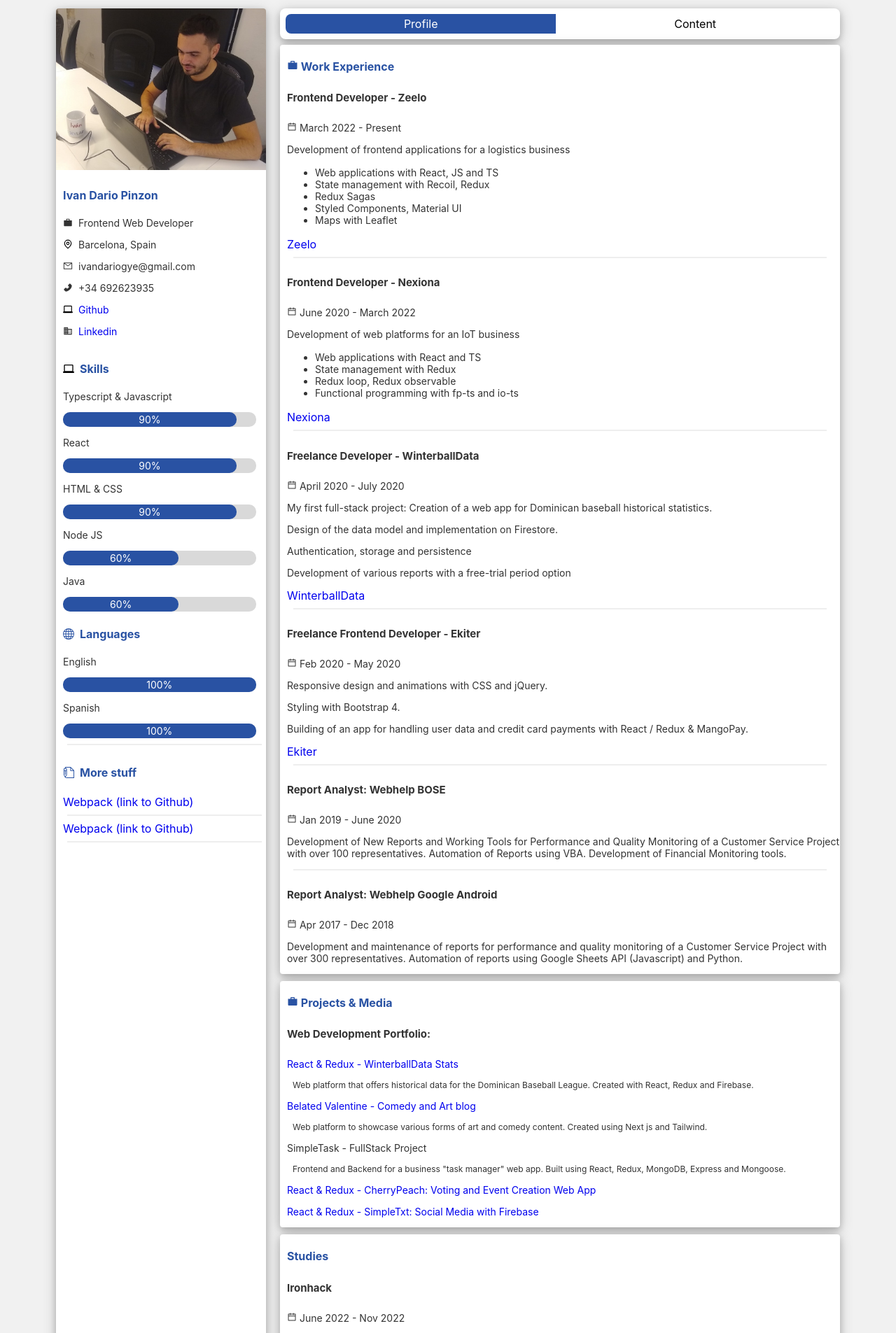
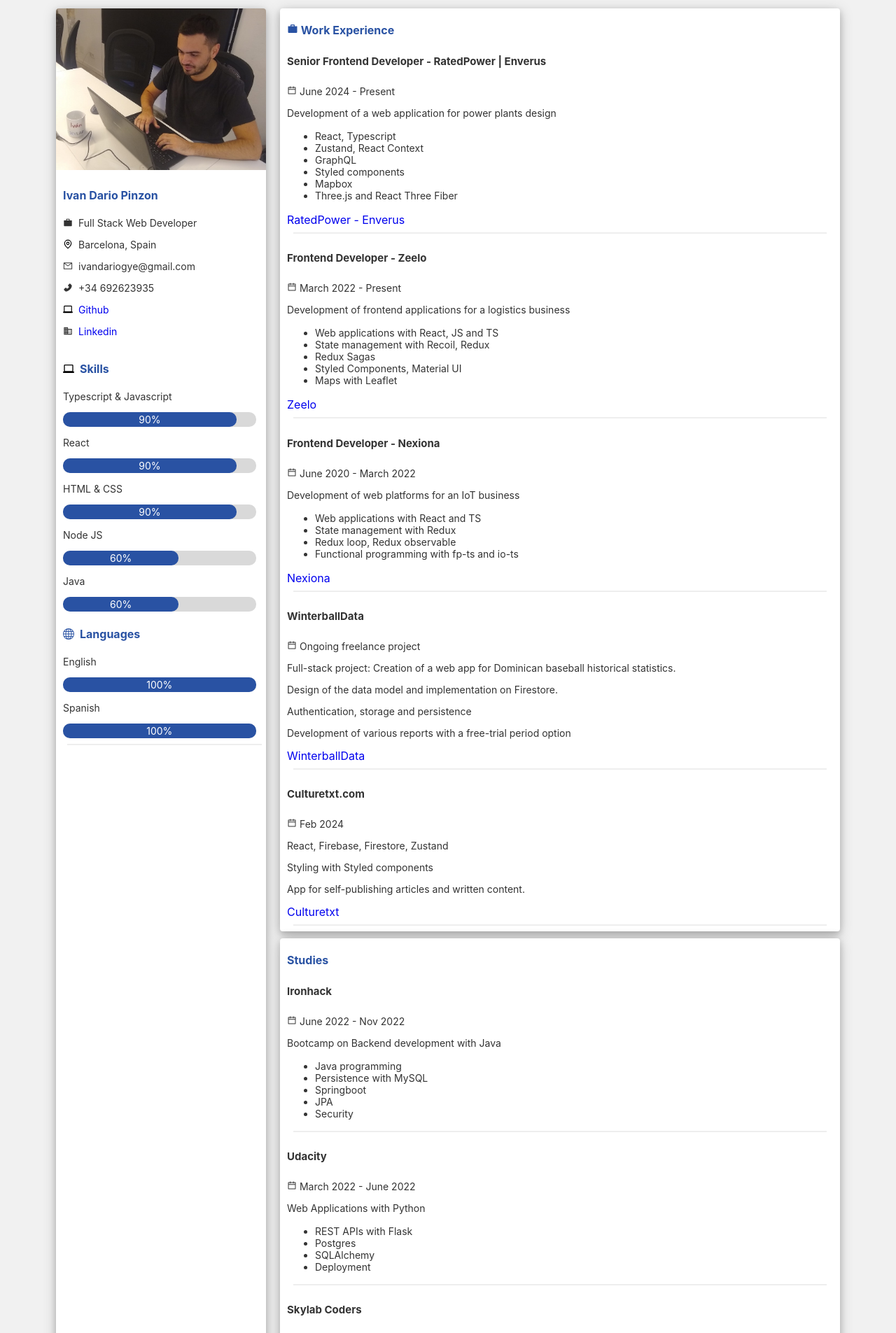
Before and after one commit to ivandax/ivandax_cv, a React (Create React App) app: page / in a window 1280 px wide. Shown: the top 1905 px of the page at 70% size. Built offline with nearby package versions, Linux system fonts and the light colour scheme.

Commit message:
Update cv with latest experience

```diff
--- a/src/App.js
+++ b/src/App.js
@@ -3,10 +3,8 @@ import { createBrowserRouter, RouterProvider } from "react-router-dom";
 
 import Home from "./views/Home";
 import ErrorPage from "./views/ErrorPage";
-import Content from "./views/Content";
 
 import { initializeApp } from "firebase/app";
-import Algorithms from "./views/Algorithms";
 
 const firebaseConfig = {
   apiKey: "AIzaSyBH6Eixd4YI9Pd-KJHczujVqSp1DFM2i3o",
@@ -28,16 +26,6 @@ const router = createBrowserRouter([
     element: <Home />,
     errorElement: <ErrorPage />,
   },
-  {
-    path: "/content",
-    element: <Content />,
-    errorElement: <ErrorPage />,
-  },
-  {
-    path: "/algorithms",
-    element: <Algorithms />,
-    errorElement: <ErrorPage />,
-  },
 ]);
 
 function App() {
--- a/src/components/SidePanel.js
+++ b/src/components/SidePanel.js
@@ -4,8 +4,6 @@ import { GrLocation, GrPersonalComputer } from "react-icons/gr";
 import { IoMdBriefcase, IoMdBusiness } from "react-icons/io";
 import { AiOutlineMail, AiFillPhone } from "react-icons/ai";
 import { BsGlobe as LanguageIcon } from "react-icons/bs";
-import { TfiWrite as WriteIcon } from "react-icons/tfi";
-import { Link } from "react-router-dom";
 
 function SidePanel() {
   return (
@@ -16,7 +14,7 @@ function SidePanel() {
       <div className="mildMargin" id="summary_items">
         <h4 className="deepBlue">Ivan Dario Pinzon</h4>
         <p className="iconAndTitle">
-          <IoMdBriefcase /> Frontend Web Developer
+          <IoMdBriefcase /> Full Stack Web Developer
         </p>
         <p className="iconAndTitle">
           <GrLocation /> Barcelona, Spain
@@ -102,27 +100,6 @@ function SidePanel() {
         </div>
         <hr />
       </div>
-      <div className="mildMargin" id="summary_languages">
-        <h4 className="deepBlue iconAndTitle">
-          <WriteIcon /> More stuff
-        </h4>
-        <a
-          href="https://github.com/ivandax/webpack-basic"
-          target="_blank"
-          rel="noopener noreferrer"
-        >
-          {"Webpack (link to Github)"}
-        </a>
-        <hr />
-        <Link
-          to="/algorithms"
-          target="_blank"
-          rel="noopener noreferrer"
-        >
-          {"Webpack (link to Github)"}
-        </Link>
-        <hr />
-      </div>
     </div>
   );
 }
--- a/src/views/Content.js
+++ /dev/null
@@ -1,158 +0,0 @@
-import "../App.css";
-import { useState } from "react";
-
-import SidePanel from "../components/SidePanel";
-import { Promises } from "../components/Promises";
-import { EventLoop } from "../components/EventLoop";
-import { Inheritance } from "../components/Inheritance";
-import { This } from "../components/This";
-import { Fetch } from "../components/Fetch";
-import { Links } from "../components/Links";
-import { ReactComponent } from "../components/ReactComponent";
-
-function Content() {
-  const [activeSection, setActiveSection] = useState("event-loop");
-
-  return (
-    <div style={{ paddingTop: "12px" }}>
-      <div className="displayColumn displayJustify" id="content">
-        <SidePanel />
-
-        <div className="displayColumn" id="details" style={{ display: "flex" }}>
-          <Links />
-          <div
-            className="white fancyBorder"
-            id="tutorials_content"
-            style={{
-              flexGrow: 1,
-              display: "flex",
-              padding: "10px",
-              justifyContent: "flex-start",
-              alignItems: "flex-start",
-              flexDirection: "column",
-              maxWidth: "800px",
-            }}
-          >
-            <Tabs
-              activeSection={activeSection}
-              setActiveSection={setActiveSection}
-            />
-            <SectionContent activeSection={activeSection} />
-          </div>
-        </div>
-      </div>
-
-      <footer className="displayColumn displayAlignCenter deepBlueBackground">
-        <div id="footer_content">Web Development</div>
-      </footer>
-    </div>
-  );
-}
-
-export default Content;
-
-function Tabs({ activeSection, setActiveSection }) {
-  return (
-    <div
-      className="tabs"
-      style={{
-        display: "flex",
-        width: "100%",
-        justifyContent: "space-evenly",
-      }}
-    >
-      <TabButton
-        activeSection={activeSection}
-        setActiveSection={setActiveSection}
-        tab="event-loop"
-        label="Event Loop"
-        position="left"
-      />
-      <TabButton
-        activeSection={activeSection}
-        setActiveSection={setActiveSection}
-        tab="promises"
-        label="Promises"
-      />
-      <TabButton
-        activeSection={activeSection}
-        setActiveSection={setActiveSection}
-        tab="inheritance"
-        label="Inheritance"
-      />
-      <TabButton
-        activeSection={activeSection}
-        setActiveSection={setActiveSection}
-        tab="fetch"
-        label="Fetch"
-      />
-      <TabButton
-        activeSection={activeSection}
-        setActiveSection={setActiveSection}
-        tab="this"
-        label="this"
-      />
-      <TabButton
-        activeSection={activeSection}
-        setActiveSection={setActiveSection}
-        tab="react"
-        label="React"
-        position="right"
-      />
-    </div>
-  );
-}
-
-function TabButton({ label, tab, setActiveSection, activeSection, position }) {
-  const style =
-    position === "left"
-      ? { borderRadius: "8px 0 0 8px" }
-      : position === "right"
-      ? { borderRadius: "0 8px 8px 0" }
-      : {};
-  return (
-    <button
-      onClick={() => setActiveSection(tab)}
-      style={{
-        margin: 0,
-        padding: "10px",
-        backgroundColor: activeSection === tab ? "#2952a3" : "#849ac5",
-        color: activeSection === tab ? "white" : "black",
-        border: "none",
-        flexGrow: 1,
-        cursor: "pointer",
-        ...style,
-        width: "16.666%",
-      }}
-      className="tabButton"
-    >
-      {label}
-    </button>
-  );
-}
-
-function SectionContent({ activeSection }) {
-  switch (activeSection) {
-    case "event-loop": {
-      return <EventLoop />;
-    }
-    case "promises": {
-      return <Promises />;
-    }
-    case "inheritance": {
-      return <Inheritance />;
-    }
-    case "fetch": {
-      return <Fetch />;
-    }
-    case "this": {
-      return <This />;
-    }
-    case "react": {
-      return <ReactComponent />;
-    }
-    default: {
-      return <>Not Found</>;
-    }
-  }
-}
--- a/src/views/Home.js
+++ b/src/views/Home.js
@@ -3,7 +3,6 @@ import { AiOutlineCalendar } from "react-icons/ai";
 import { IoMdBriefcase } from "react-icons/io";
 
 import SidePanel from "../components/SidePanel";
-import { Links } from "../components/Links";
 
 function Home() {
   return (
@@ -12,11 +11,35 @@ function Home() {
         <SidePanel />
 
         <div className="displayColumn" id="details">
-          <Links />
           <div className="white fancyBorder" id="work_experience">
             <h4 className="mildMargin deepBlue">
               <IoMdBriefcase /> Work Experience
             </h4>
+            <div className="mildMargin">
+              <h5>Senior Frontend Developer - RatedPower | Enverus</h5>
+              <p>
+                <AiOutlineCalendar /> June 2024 - Present
+              </p>
+              <p>
+                Development of a web application for power plants design
+              </p>
+              <ul>
+                <li>React, Typescript</li>
+                <li>Zustand, React Context</li>
+                <li>GraphQL</li>
+                <li>Styled components</li>
+                <li>Mapbox</li>
+                <li>Three.js and React Three Fiber</li>
+              </ul>
+              <a
+                href="https://ratedpower.com/"
+                target="_blank"
+                rel="noopener noreferrer"
+              >
+                RatedPower - Enverus
+              </a>
+            </div>
+            <hr />
             <div className="mildMargin">
               <h5>Frontend Developer - Zeelo</h5>
               <p>
@@ -63,12 +86,12 @@ function Home() {
             </div>
             <hr />
             <div className="mildMargin">
-              <h5>Freelance Developer - WinterballData</h5>
+              <h5>WinterballData</h5>
               <p>
-                <AiOutlineCalendar /> April 2020 - July 2020
+                <AiOutlineCalendar /> Ongoing freelance project
               </p>
               <p>
-                My first full-stack project: Creation of a web app for Dominican baseball historical
+                Full-stack project: Creation of a web app for Dominican baseball historical
                 statistics.
               </p>
               <p>Design of the data model and implementation on Firestore.</p>
@@ -86,108 +109,24 @@ function Home() {
             </div>
             <hr />
             <div className="mildMargin">
-              <h5>Freelance Frontend Developer - Ekiter</h5>
+              <h5>Culturetxt.com</h5>
               <p>
-                <AiOutlineCalendar /> Feb 2020 - May 2020
+                <AiOutlineCalendar /> Feb 2024
               </p>
-              <p>Responsive design and animations with CSS and jQuery.</p>
-              <p>Styling with Bootstrap 4.</p>
+              <p>React, Firebase, Firestore, Zustand</p>
+              <p>Styling with Styled components</p>
               <p>
-                Building of an app for handling user data and credit card
-                payments with React / Redux & MangoPay.
+                App for self-publishing articles and written content.
               </p>
               <a
-                href="http://www.ekiter.com"
+                href="http://www.culturetxt.com"
                 target="_blank"
                 rel="noopener noreferrer"
               >
-                Ekiter
+                Culturetxt
               </a>
             </div>
             <hr />
-            <div className="mildMargin">
-              <h5>Report Analyst: Webhelp BOSE</h5>
-              <p>
-                <AiOutlineCalendar /> Jan 2019 - June 2020
-              </p>
-              <p>
-                Development of New Reports and Working Tools for Performance and
-                Quality Monitoring of a Customer Service Project with over 100
-                representatives. Automation of Reports using VBA. Development of
-                Financial Monitoring tools.
-              </p>
-            </div>
-            <hr />
-            <div className="mildMargin">
-              <h5>Report Analyst: Webhelp Google Android</h5>
-              <p>
-                <AiOutlineCalendar /> Apr 2017 - Dec 2018
-              </p>
-              <p>
-                Development and maintenance of reports for performance and
-                quality monitoring of a Customer Service Project with over 300
-                representatives. Automation of reports using Google Sheets API
-                (Javascript) and Python.
-              </p>
-            </div>
-          </div>
-
-          <div className="white fancyBorder" id="projects">
-            <h4 className="mildMargin deepBlue">
-              <IoMdBriefcase /> Projects & Media
-            </h4>
-            <div className="mildMargin">
-              <h5>Web Development Portfolio:</h5>
-              <p>
-                <a
-                  target="_blank"
-                  href="https://stats.winterballdata.com/"
-                  rel="noopener noreferrer"
-                >
-                  React & Redux - WinterballData Stats
-                </a>
-              </p>
-              <p style={{ marginLeft: "8px", fontSize: "12px" }}>
-                Web platform that offers historical data for the Dominican
-                Baseball League. Created with React, Redux and Firebase.
-              </p>
-              <p>
-                <a
-                  target="_blank"
-                  href="https://belated-valentine.web.app/"
-                  rel="noopener noreferrer"
-                >
-                  Belated Valentine - Comedy and Art blog
-                </a>
-              </p>
-              <p style={{ marginLeft: "8px", fontSize: "12px" }}>
-                Web platform to showcase various forms of art and comedy
-                content. Created using Next js and Tailwind.
-              </p>
-              <p>SimpleTask - FullStack Project</p>
-              <p style={{ marginLeft: "8px", fontSize: "12px" }}>
-                Frontend and Backend for a business "task manager" web app.
-                Built using React, Redux, MongoDB, Express and Mongoose.
-              </p>
-              <p>
-                <a
-                  target="_blank"
-                  href="https://cherry-rate-app.firebaseapp.com/"
-                  rel="noopener noreferrer"
-                >
-                  React & Redux - CherryPeach: Voting and Event Creation Web App
-                </a>
-              </p>
-              <p>
-                <a
-                  target="_blank"
-                  href="https://simpletxt-post.firebaseapp.com/"
-                  rel="noopener noreferrer"
-                >
-                  React & Redux - SimpleTxt: Social Media with Firebase
-                </a>
-              </p>
-            </div>
           </div>
 
           <div className="white fancyBorder" id="education">
```
